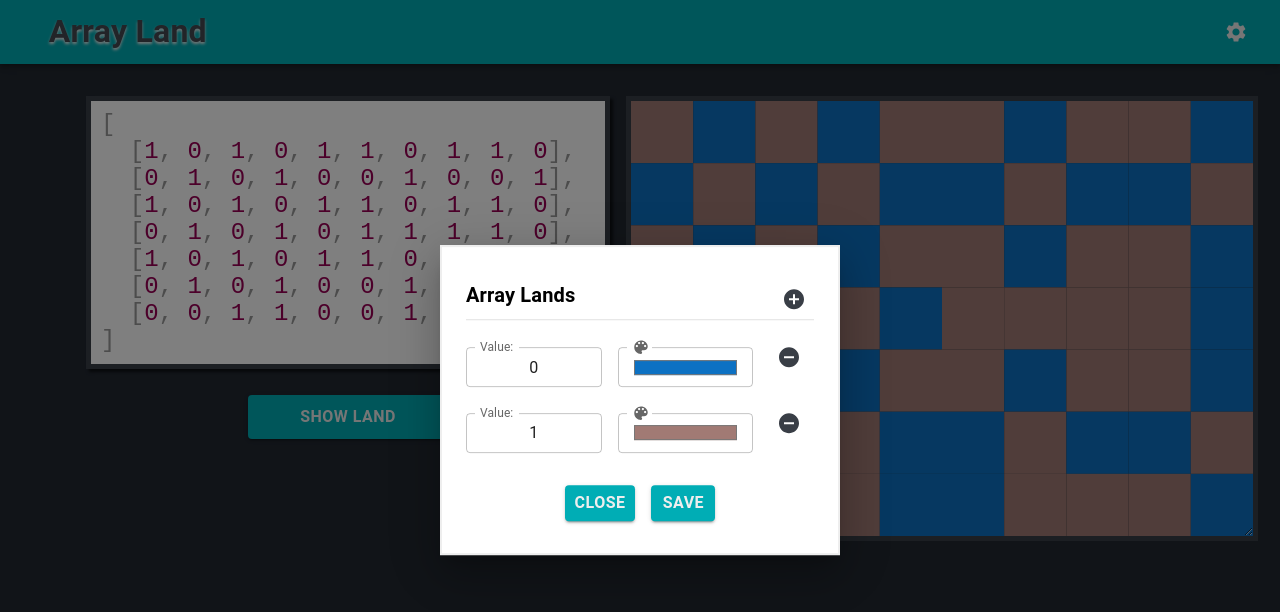
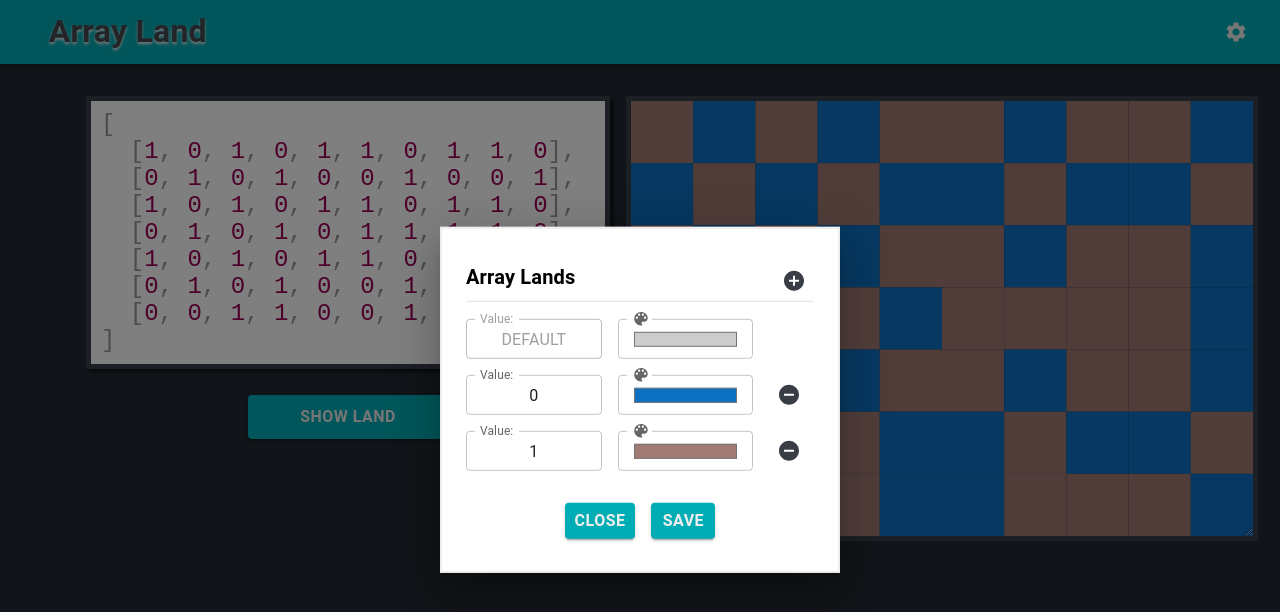
Before and after one commit to Crackz/arrayland, a Next.js app: page / in a window 1280 px wide. Both pictures are taken after a click on the button 1236 px from the left and 32 px from the top of the page. Shown: the top 612 px of the page. Built offline with nearby package versions, Linux system fonts and the light colour scheme.

Commit message:
Add A Default Land

```diff
--- a/src/components/land-input.component.tsx
+++ b/src/components/land-input.component.tsx
@@ -20,18 +20,7 @@ const LandInput = ({
 
     const valueInputError = errors.lands && errors.lands[idx]?.value;
 
-    return (
-        <Grid
-            container
-            item
-            spacing={2}
-            justifyContent="center"
-            alignItems="baseline"
-            alignContent="baseline"
-            xs={12}
-            flexDirection="row"
-        >
-            <Grid item xs={5}>
+    const valueInput = (
         <Controller
             name={`lands.${idx}.value`}
             control={control}
@@ -46,17 +35,36 @@ const LandInput = ({
                     variant="outlined"
                     error={Boolean(valueInputError)}
                     helperText={valueInputError && 'Value Is Required'}
+                    disabled={land.value === 'DEFAULT'}
                 />
             )}
         />
+    );
+
+    return (
+        <Grid
+            container
+            item
+            spacing={2}
+            justifyContent="center"
+            alignItems="center"
+            alignContent="baseline"
+            xs={12}
+            flexDirection="row"
+        >
+            <Grid item xs={5}>
+                {valueInput}
             </Grid>
             <Grid item xs={5}>
                 <ColorPicker idx={idx} color={land.hexColor} />
             </Grid>
+
             <Grid item xs={2}>
+                {land.value !== 'DEFAULT' && (
                     <IconButton onClick={() => onDelete(idx)}>
                         <RemoveCircleIcon color="secondary" />
                     </IconButton>
+                )}
             </Grid>
         </Grid>
     );
--- a/src/interfaces/land.interface.ts
+++ b/src/interfaces/land.interface.ts
@@ -1,4 +1,4 @@
 export interface Land {
-    value: string;
+    value: string | 'DEFAULT';
     hexColor: string;
 }
--- a/src/pages/index.tsx
+++ b/src/pages/index.tsx
@@ -12,6 +12,10 @@ export default function Home() {
     const [modalIsOpened, setModalIsOpened] = useState(false);
     const [isLoading, setIsLoading] = useState(false);
     const [lands, setLands] = useState<Land[]>([
+        {
+            value: 'DEFAULT',
+            hexColor: '#cccccc',
+        },
         {
             value: '0',
             hexColor: '#0c71c3',
```
Lines whose indentation alone changed are shown as unchanged.
